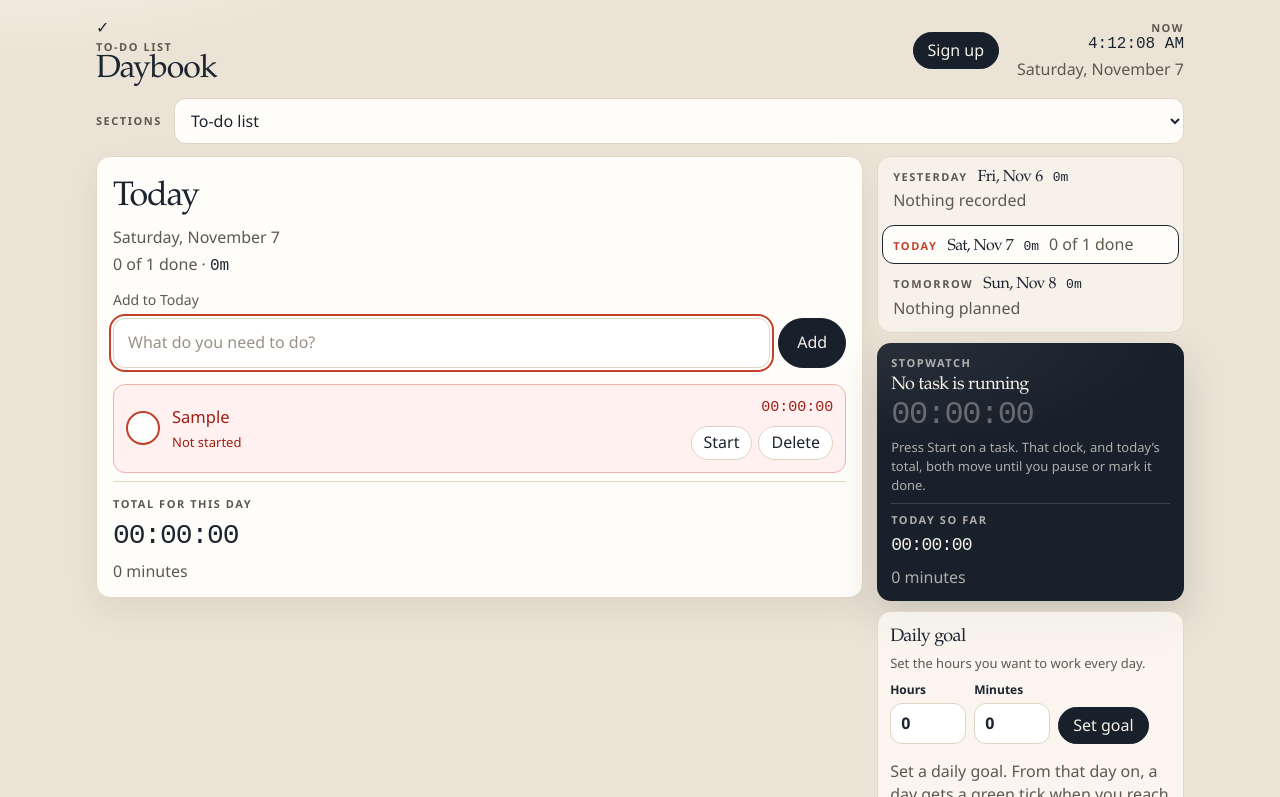
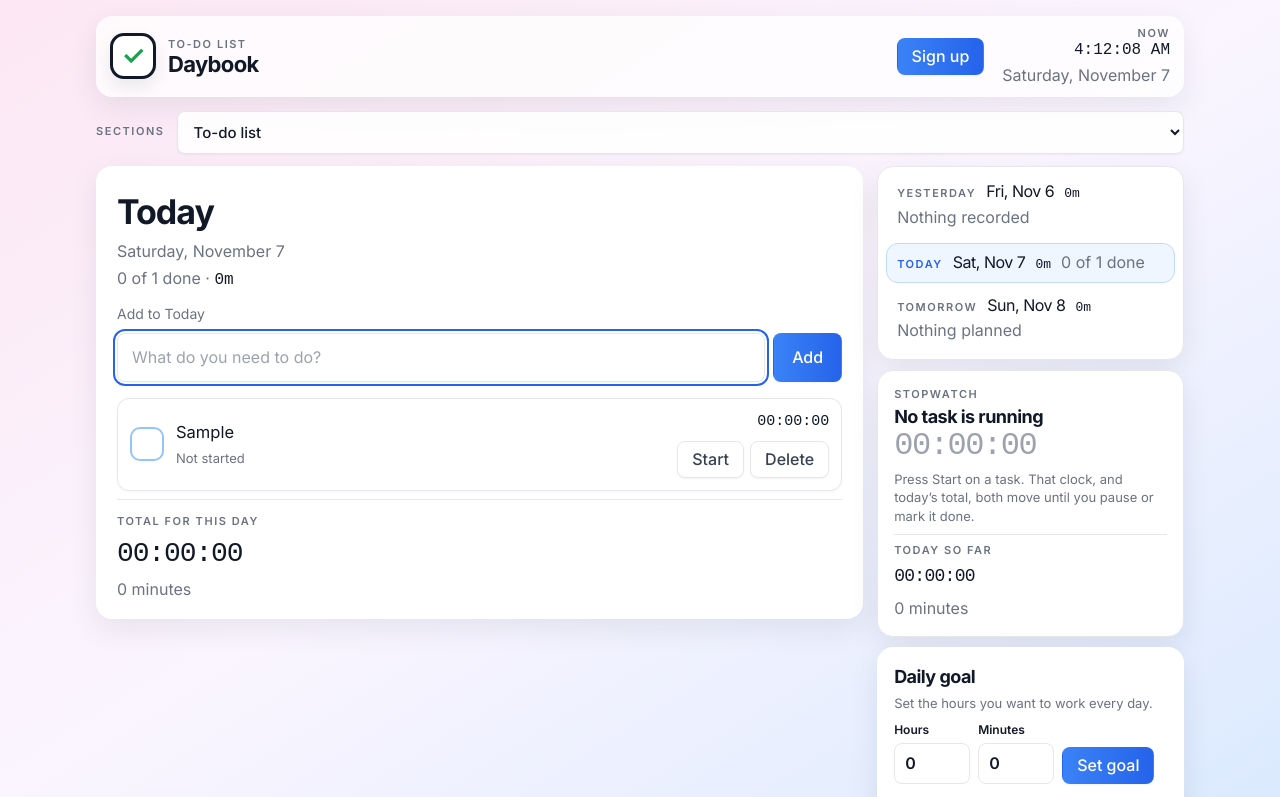
Before and after one commit to NaimWorld77/daybook, a plain HTML site: page index.html in a window 1280 px wide. Both pictures are taken after typing "Sample" into the empty fields and a click on the button "Add". Shown: the top 797 px of the page. Drawn offline with Linux system fonts and the light colour scheme.

Commit message:
Restyle Daybook with a light card layout.

```diff
--- a/styles.css
+++ b/styles.css
@@ -1,15 +1,17 @@
 :root {
-  --bg: #ebe4d6;
-  --ink: #1c2430;
-  --muted: #5f584f;
-  --line: #e3d8c7;
-  --seal: #c2412d;
-  --moss: #1b7047;
-  --paper: #fffdf9;
-  --watch: #18202b;
-  --serif: "Newsreader", "Iowan Old Style", Palatino, "Palatino Linotype", serif;
-  --sans: "Public Sans", "Segoe UI", sans-serif;
-  --mono: "IBM Plex Mono", "Cascadia Mono", ui-monospace, monospace;
+  --bg: #faf5ff;
+  --ink: #111827;
+  --muted: #6b7280;
+  --line: #e5e7eb;
+  --seal: #dc2626;
+  --moss: #16a34a;
+  --paper: #ffffff;
+  --watch: #ffffff;
+  --blue: #2563eb;
+  --shadow: 0 10px 30px rgba(15, 23, 42, 0.08);
+  --serif: "Inter", "Segoe UI", sans-serif;
+  --sans: "Inter", "Segoe UI", sans-serif;
+  --mono: "Cascadia Mono", ui-monospace, monospace;
   color-scheme: light;
 }
 
@@ -30,9 +32,8 @@ body {
   font-size: 16px;
   line-height: 1.45;
   color: var(--ink);
-  background:
-    radial-gradient(900px 420px at 0% -10%, #fffaf3 0%, transparent 55%),
-    var(--bg);
+  background: linear-gradient(to right bottom, #fce7f3, #faf5ff, #dbeafe);
+  background-attachment: fixed;
 }
 
 h1,
@@ -54,16 +55,16 @@ button {
 }
 
 :focus-visible {
-  outline: 2px solid var(--seal);
+  outline: 2px solid var(--blue);
   outline-offset: 2px;
 }
 
 ::placeholder {
-  color: #9a9186;
+  color: #9ca3af;
 }
 
 ::selection {
-  background: #f0d3c4;
+  background: #dbeafe;
 }
 
 .sr-only {
@@ -98,15 +99,41 @@ header {
   justify-content: space-between;
   align-items: center;
   gap: 16px;
-  margin-bottom: 12px;
+  margin-bottom: 14px;
+  padding: 10px 14px;
+  background: rgba(255, 255, 255, 0.78);
+  border-radius: 16px;
+  box-shadow: var(--shadow);
+}
+
+.brand {
+  display: flex;
+  align-items: center;
+  gap: 12px;
+}
+
+.logo {
+  width: 46px;
+  height: 46px;
+  border: 3px solid #111827;
+  border-radius: 14px;
+  background: #fff;
+  color: #16a34a;
+  display: grid;
+  place-items: center;
+  flex: none;
+  font-size: 26px;
+  font-weight: 700;
+  line-height: 1;
+  box-shadow: 0 8px 18px rgba(15, 23, 42, 0.08);
 }
 
 .brand h1 {
-  font-family: var(--serif);
-  font-size: 32px;
-  font-weight: 550;
-  letter-spacing: -0.04em;
-  line-height: 0.95;
+  font-family: var(--sans);
+  font-size: 22px;
+  font-weight: 700;
+  letter-spacing: -0.03em;
+  line-height: 1;
 }
 
 .header-side {
@@ -140,13 +167,13 @@ header {
   border-radius: 50%;
   object-fit: cover;
   flex: none;
-  background: var(--watch);
+  background: #111827;
 }
 
 .avatar-letter {
   display: grid;
   place-items: center;
-  color: #f6f1e7;
+  color: #fff;
   font-weight: 600;
   font-size: 16px;
 }
@@ -208,9 +235,9 @@ header {
   display: block;
   width: 100%;
   margin-top: 4px;
-  border: 1px solid #e0d5c4;
+  border: 1px solid #e5e7eb;
   background: #fff;
-  border-radius: 12px;
+  border-radius: 8px;
   padding: 10px 12px;
   font-size: 16px;
 }
@@ -248,9 +275,9 @@ header {
   display: block;
   width: 76px;
   margin-top: 4px;
-  border: 1px solid #e0d5c4;
+  border: 1px solid #e5e7eb;
   background: #fff;
-  border-radius: 12px;
+  border-radius: 8px;
   padding: 8px 10px;
   font: inherit;
   font-size: 16px;
@@ -280,7 +307,7 @@ header {
 .goal-mark {
   width: 34px;
   height: 34px;
-  border-radius: 50%;
+  border-radius: 10px;
   display: grid;
   place-items: center;
   flex: none;
@@ -371,13 +398,15 @@ header {
 .section-nav select {
   flex: 1;
   min-width: 0;
-  border: 1px solid #e0d5c4;
-  background: #fffdf9;
+  border: 1px solid #e5e7eb;
+  background: rgba(255, 255, 255, 0.9);
   color: var(--ink);
-  border-radius: 12px;
+  border-radius: 8px;
   padding: 10px 12px;
   font: inherit;
-  font-size: 16px;
+  font-size: 15px;
+  font-weight: 500;
+  box-shadow: 0 1px 2px rgba(15, 23, 42, 0.05);
 }
 
 #list,
@@ -419,11 +448,12 @@ header {
 .days {
   display: grid;
   grid-template-columns: repeat(3, minmax(0, 1fr));
-  gap: 4px;
-  padding: 4px;
-  background: rgba(255, 253, 249, 0.55);
+  gap: 6px;
+  padding: 8px;
+  background: #fff;
   border: 1px solid var(--line);
-  border-radius: 14px;
+  border-radius: 16px;
+  box-shadow: var(--shadow);
 }
 
 .day-card {
@@ -441,16 +471,16 @@ header {
 }
 
 .day-card:hover {
-  background: rgba(255, 253, 249, 0.7);
+  background: #f8fafc;
 }
 
 .day-card[aria-pressed="true"] {
-  background: var(--paper);
-  border-color: var(--ink);
+  background: #eff6ff;
+  border-color: #bfdbfe;
 }
 
 .day-card.today .eyebrow {
-  color: var(--seal);
+  color: var(--blue);
 }
 
 .card-kicker {
@@ -500,20 +530,19 @@ header {
   gap: 8px;
   align-items: start;
   margin-top: 0;
-  padding: 12px 14px;
-  border-radius: 14px;
-  color: #f6f1e7;
-  background:
-    radial-gradient(520px 180px at 0% 0%, rgba(255, 255, 255, 0.07), transparent 55%),
-    var(--watch);
-  box-shadow: 0 18px 40px rgba(24, 32, 43, 0.16);
+  padding: 16px;
+  border-radius: 16px;
+  color: var(--ink);
+  background: #fff;
+  border: 1px solid var(--line);
+  box-shadow: var(--shadow);
 }
 
 .watch .eyebrow,
 .watch-help,
 .watch-where,
 .watch-words {
-  color: rgba(246, 241, 231, 0.68);
+  color: var(--muted);
 }
 
 .watch-kicker {
@@ -524,12 +553,12 @@ header {
 
 .watch h2.watch-task {
   margin-top: 4px;
-  font-family: var(--serif);
+  font-family: var(--sans);
   font-size: 18px;
-  font-weight: 550;
+  font-weight: 700;
   letter-spacing: -0.03em;
   line-height: 1.15;
-  color: #f6f1e7;
+  color: var(--ink);
   overflow-wrap: anywhere;
 }
 
@@ -538,11 +567,11 @@ header {
   font-size: 32px;
   line-height: 0.95;
   letter-spacing: -0.045em;
-  color: #f6f1e7;
+  color: var(--ink);
 }
 
 .watch.is-idle .watch-time {
-  color: rgba(246, 241, 231, 0.35);
+  color: #9ca3af;
 }
 
 .watch-words,
@@ -563,14 +592,14 @@ header {
   padding-left: 0;
   padding-top: 8px;
   border-left: none;
-  border-top: 1px solid rgba(246, 241, 231, 0.16);
+  border-top: 1px solid var(--line);
 }
 
 .side-time {
   margin-top: 4px;
   font-size: 18px;
   letter-spacing: -0.04em;
-  color: #f6f1e7;
+  color: var(--ink);
 }
 
 .watch-help {
@@ -578,17 +607,17 @@ header {
 }
 
 .watch .time {
-  color: #f6f1e7;
+  color: var(--ink);
 }
 
 .watch .btn {
-  background: transparent;
-  color: #f6f1e7;
-  border-color: rgba(246, 241, 231, 0.28);
+  background: #fff;
+  color: var(--ink);
+  border-color: var(--line);
 }
 
 .watch .btn:hover {
-  background: rgba(246, 241, 231, 0.08);
+  background: #f8fafc;
 }
 
 .watch .btn.good {
@@ -598,7 +627,7 @@ header {
 }
 
 .watch .btn.good:hover {
-  background: #16633d;
+  background: #15803d;
 }
 
 .workspace {
@@ -658,7 +687,7 @@ header {
   border: none;
   border-left: 4px solid transparent;
   border-right: 4px solid transparent;
-  border-top: 6px solid #c9bfb0;
+  border-top: 6px solid #d1d5db;
 }
 
 .side .node,
@@ -672,22 +701,23 @@ header {
 
 .panel {
   min-width: 0;
-  background: rgba(255, 253, 249, 0.72);
-  border: 1px solid var(--line);
-  border-radius: 14px;
-  padding: 12px;
+  background: #fff;
+  border: 1px solid rgba(255, 255, 255, 0.7);
+  border-radius: 16px;
+  padding: 16px;
+  box-shadow: var(--shadow);
 }
 
 .list-panel {
-  background: #fffdf9;
-  box-shadow: 0 12px 32px rgba(40, 32, 20, 0.07);
-  padding: 16px 16px 14px;
+  background: #fff;
+  box-shadow: var(--shadow);
+  padding: 20px 20px 16px;
 }
 
 .panel h2,
 .brand h1 {
-  font-family: var(--serif);
-  font-weight: 550;
+  font-family: var(--sans);
+  font-weight: 700;
   letter-spacing: -0.03em;
 }
 
@@ -730,52 +760,55 @@ header {
 .composer-row input {
   flex: 1;
   min-width: 0;
-  border: 1px solid #e0d5c4;
+  border: 1px solid #e5e7eb;
   background: #fff;
-  border-radius: 12px;
+  border-radius: 8px;
   padding: 12px 14px;
   font-size: 16px;
+  box-shadow: 0 1px 2px rgba(15, 23, 42, 0.04);
 }
 
 .btn {
-  border: 1px solid #ddd2c2;
+  border: 1px solid #e5e7eb;
   background: #fff;
-  color: var(--ink);
-  border-radius: 999px;
-  padding: 6px 12px;
+  color: #374151;
+  border-radius: 8px;
+  padding: 8px 14px;
   line-height: 1.2;
+  font-weight: 500;
+  box-shadow: 0 1px 2px rgba(15, 23, 42, 0.05);
 }
 
 .btn:hover {
-  background: #f6f1e7;
+  background: #f9fafb;
 }
 
 .btn.primary {
-  background: var(--watch);
-  border-color: var(--watch);
-  color: #f6f1e7;
+  background: linear-gradient(to right, #3b82f6, #2563eb);
+  border-color: transparent;
+  color: #fff;
   padding: 12px 18px;
   flex: none;
 }
 
 .btn.primary:hover {
-  background: #243140;
+  background: linear-gradient(to right, #2563eb, #1d4ed8);
 }
 
 .btn.good {
-  background: var(--moss);
-  border-color: var(--moss);
+  background: #16a34a;
+  border-color: #16a34a;
   color: #fff;
 }
 
 .btn.good:hover {
-  background: #16633d;
+  background: #15803d;
 }
 
 .btn.danger {
   background: #fff;
-  border-color: var(--seal);
-  color: var(--seal);
+  border-color: #fecaca;
+  color: #dc2626;
 }
 
 .task {
@@ -784,42 +817,52 @@ header {
   gap: 12px;
   align-items: center;
   margin: 0 0 8px;
-  padding: 12px 12px;
-  border: 1px solid #f0b4ab;
+  padding: 12px;
+  border: 1px solid #e5e7eb;
   border-radius: 12px;
-  background: #fff1ef;
+  background: #fff;
+  box-shadow: 0 1px 2px rgba(15, 23, 42, 0.04);
 }
 
 .task .task-title,
-.task .status,
 .task .task-clock {
-  color: #9f1d14;
+  color: var(--ink);
+}
+
+.task .status {
+  color: var(--muted);
 }
 
 .task.running {
-  box-shadow: inset 4px 0 0 #c2412d;
+  background: #eff6ff;
+  border-color: #bfdbfe;
+  box-shadow: inset 4px 0 0 #3b82f6;
 }
 
 .task.done {
-  background: #e5f6ec;
-  border-color: #8fceaa;
-  box-shadow: none;
+  background: #fff;
+  border-color: #e5e7eb;
+  box-shadow: 0 1px 2px rgba(15, 23, 42, 0.04);
 }
 
-.task.done .task-title,
+.task.done .task-title {
+  color: #6b7280;
+  text-decoration: line-through;
+}
+
 .task.done .status,
 .task.done .task-clock {
-  color: #146c3a;
+  color: #16a34a;
 }
 
 .check {
   width: 34px;
   height: 34px;
   padding: 0;
-  border-radius: 50%;
-  border: 2px solid #c2412d;
+  border-radius: 10px;
+  border: 2px solid #93c5fd;
   background: #fff;
-  color: #c2412d;
+  color: #2563eb;
   display: grid;
   place-items: center;
   font-size: 18px;
@@ -828,12 +871,12 @@ header {
 }
 
 .check:hover {
-  background: #fff5f3;
+  background: #eff6ff;
 }
 
 .check[aria-pressed="true"] {
-  background: #1b7047;
-  border-color: #1b7047;
+  background: #22c55e;
+  border-color: #16a34a;
   color: #fff;
 }
 
@@ -855,11 +898,11 @@ header {
 
 .task-title:focus-visible {
   outline: none;
-  box-shadow: inset 0 -1.5px 0 var(--seal);
+  box-shadow: inset 0 -1.5px 0 var(--blue);
 }
 
 .task.done .task-title {
-  color: #146c3a;
+  color: #6b7280;
 }
 
 .status {
@@ -879,7 +922,7 @@ header {
 }
 
 .task.running .task-clock {
-  color: #9f1d14;
+  color: var(--blue);
   font-size: 18px;
 }
 
@@ -931,25 +974,26 @@ header {
 
 .node.bookend {
   width: 84px;
-  background: var(--watch);
-  border-color: var(--watch);
-  color: #f6f1e7;
+  background: linear-gradient(to right, #3b82f6, #2563eb);
+  border-color: transparent;
+  color: #fff;
 }
 
 .node.pending,
-.node.paused,
-.node.running {
-  border-color: #f0b4ab;
-  background: #fff1ef;
+.node.paused {
+  border-color: #e5e7eb;
+  background: #fff;
 }
 
 .node.running {
-  box-shadow: 0 0 0 3px rgba(194, 65, 45, 0.15);
+  border-color: #bfdbfe;
+  background: #eff6ff;
+  box-shadow: 0 0 0 3px rgba(59, 130, 246, 0.15);
 }
 
 .node.done {
-  border-color: #8fceaa;
-  background: #e5f6ec;
+  border-color: #bbf7d0;
+  background: #f0fdf4;
 }
 
 .node .eyebrow {
@@ -958,28 +1002,31 @@ header {
 
 .node.pending .eyebrow,
 .node.paused .eyebrow,
-.node.running .eyebrow,
 .node.pending .node-title,
 .node.paused .node-title,
-.node.running .node-title,
 .node.pending .quiet,
 .node.paused .quiet,
+.node.pending .time,
+.node.paused .time {
+  color: var(--ink);
+}
+
+.node.running .eyebrow,
+.node.running .node-title,
 .node.running .quiet,
-.node.pending .time,
-.node.paused .time,
 .node.running .time {
-  color: #9f1d14;
+  color: #1d4ed8;
 }
 
 .node.done .eyebrow,
 .node.done .node-title,
 .node.done .quiet,
 .node.done .time {
-  color: #146c3a;
+  color: #15803d;
 }
 
 .node.bookend .eyebrow {
-  color: rgba(246, 241, 231, 0.62);
+  color: rgba(255, 255, 255, 0.75);
 }
 
 .node-title {
@@ -995,7 +1042,7 @@ header {
 
 .node.bookend .node-title,
 .node.bookend .time {
-  color: #f6f1e7;
+  color: #fff;
 }
 
 .node .time {
@@ -1012,7 +1059,7 @@ header {
   flex: none;
   width: 28px;
   height: 1px;
-  background: #c9bfb0;
+  background: #d1d5db;
   position: relative;
 }
 
@@ -1023,7 +1070,7 @@ header {
   top: -4px;
   border-top: 4px solid transparent;
   border-bottom: 4px solid transparent;
-  border-left: 6px solid #c9bfb0;
+  border-left: 6px solid #d1d5db;
 }
 
 .week {
@@ -1063,17 +1110,17 @@ header {
   width: 100%;
   height: 2px;
   max-height: 64px;
-  background: var(--moss);
+  background: #93c5fd;
   border-radius: 6px 6px 2px 2px;
 }
 
 .week-col.is-today .bar {
-  background: var(--seal);
+  background: #2563eb;
 }
 
 .bar.is-empty,
 .week-col.is-today .bar.is-empty {
-  background: #ddd4c6;
+  background: #e5e7eb;
 }
 
 .week-name,
@@ -1124,7 +1171,7 @@ header {
 }
 
 .older-row[aria-pressed="true"] {
-  color: var(--seal);
+  color: var(--blue);
 }
 
 .footnote {
@@ -1135,9 +1182,10 @@ header {
 
 .footnote.byline {
   margin-bottom: 0;
-  font-family: var(--serif);
-  font-size: 15px;
-  letter-spacing: 0.12em;
+  font-family: var(--sans);
+  font-size: 13px;
+  font-weight: 700;
+  letter-spacing: 0.08em;
   color: var(--ink);
 }
 
@@ -1188,7 +1236,7 @@ header {
     padding-left: 0;
     padding-top: 16px;
     border-left: none;
-    border-top: 1px solid rgba(246, 241, 231, 0.16);
+    border-top: 1px solid var(--line);
   }
 
   .task {
@@ -1232,7 +1280,7 @@ header {
     border: none;
     border-left: 4px solid transparent;
     border-right: 4px solid transparent;
-    border-top: 6px solid #c9bfb0;
+    border-top: 6px solid #d1d5db;
   }
 
   .node,
```
